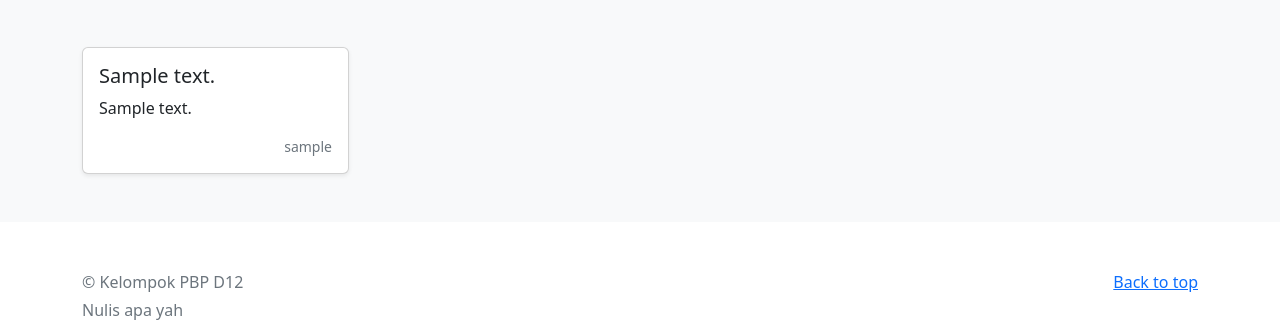
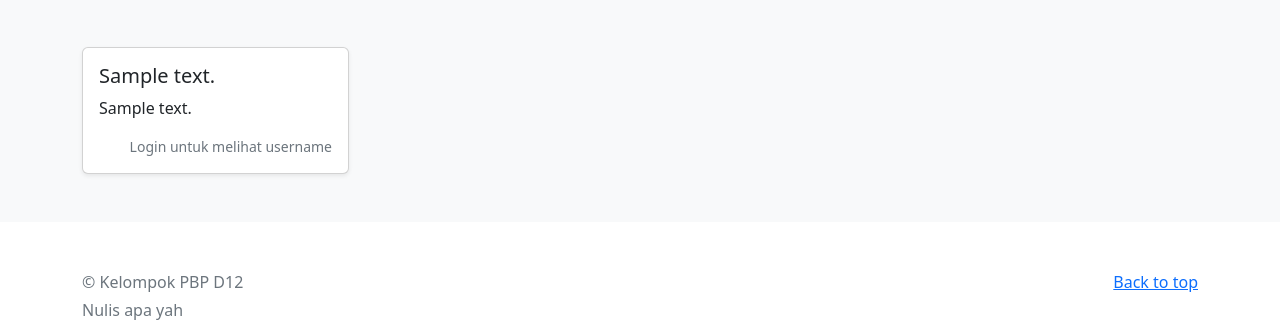
Before and after one commit to nyoosteven/proyek-tengah-semester, a Django app: page /timeline/ in a window 1280 px wide. Shown: the part 301-632 px from the top of the page. Run offline with Django 4.2, Linux system fonts and the light colour scheme; tables that the repository leaves empty hold one stand-in row (values such as "Sample post"); some libraries are stand-ins or nearby versions.

Commit message:
filter informasi card

```diff
--- a/loveiscaring/templates/timeline.html
+++ b/loveiscaring/templates/timeline.html
@@ -23,7 +23,11 @@
                         <p>${value.fields.desc}</p>
                       </div>
                       <div class="d-flex justify-content-end align-items-end">
+                        {% if not request.user.is_authenticated %}
+                        <small class="text-muted">Login untuk melihat username</small>
+                        {% else %}
                         <small class="text-muted">${value.fields.username}</small>
+                        {% endif %}
                       </div>
                     </div>
                   </div>
@@ -39,7 +43,7 @@
       var desc = $("#desc").val();
       var data = {text: text, desc: desc, csrfmiddlewaretoken: '{{ csrf_token }}'};
       $.post("/add/", data, function(data){
-        console.log(data);
+
         var $items = $(
           `
                 <div class="col-6 col-md-3 col-xxl-2 grid-item">
```
